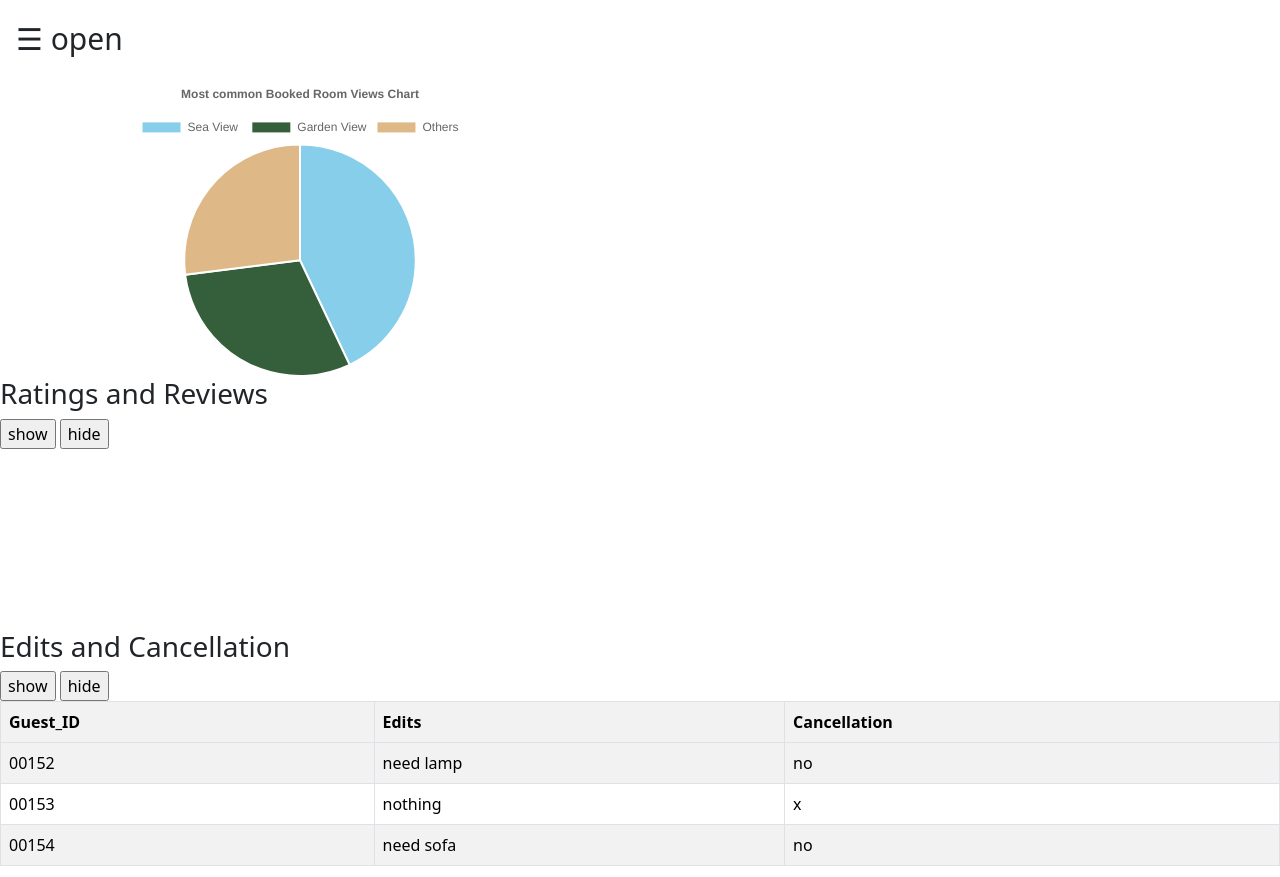
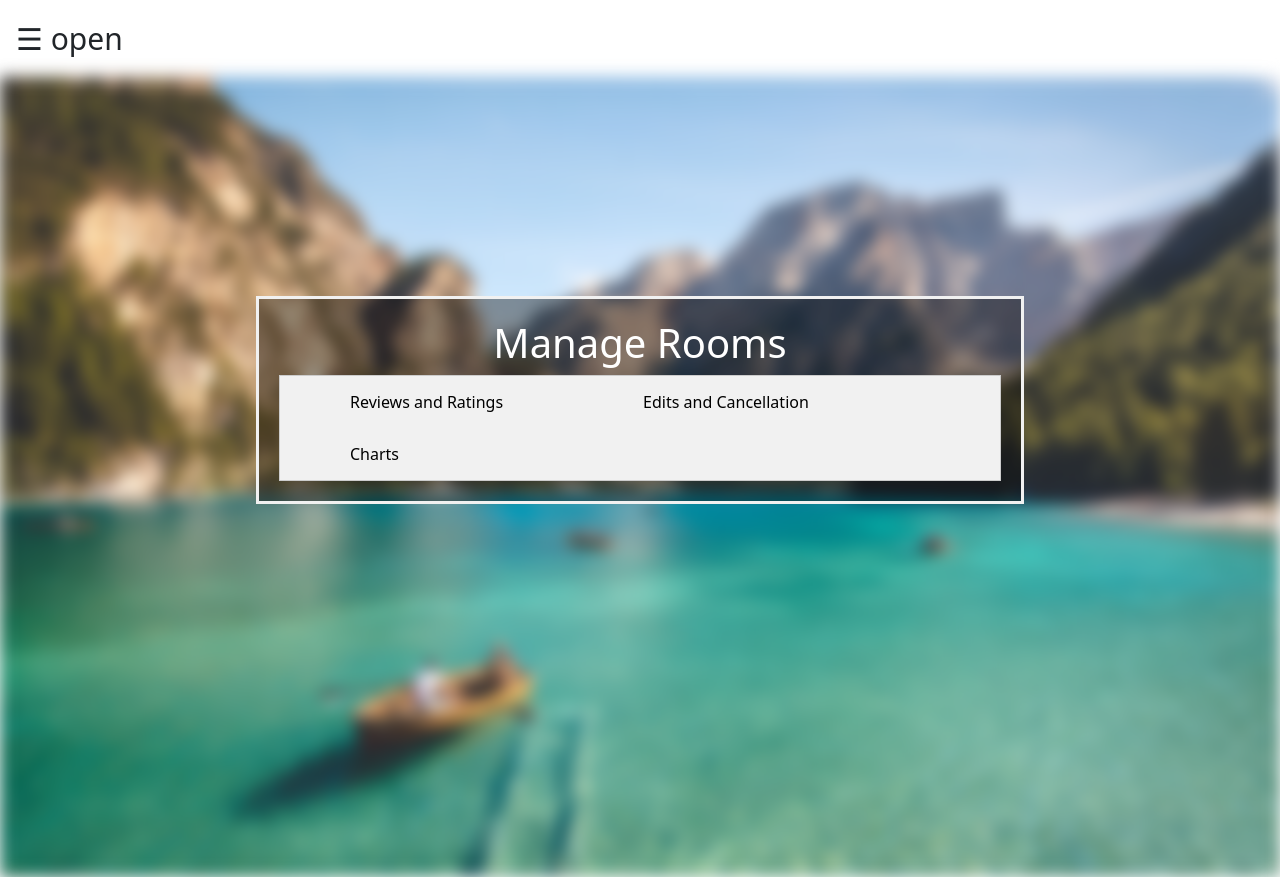
Before and after one commit to MostafaElSafy/HurgadaHotel, a PHP site: page /Manage_Rooms.php in a window 1280 px wide. Run offline with PHP 8.4, Linux system fonts and the light colour scheme; some libraries are stand-ins or nearby versions.

Commit message:
edited manage rooms!(need search bar)

```diff
--- a/Manager_view/Manage_Rooms.php
+++ b/Manager_view/Manage_Rooms.php
@@ -50,62 +50,32 @@
     }
   </script>
 
-<script src="https://cdnjs.cloudflare.com/ajax/libs/Chart.js/2.9.4/Chart.js"></script>
 
+  <div class="bg-image"></div>
+  <div class="bg-text">
+    <h1> Manage Rooms </h1>
 
-<canvas id="myChart" style="width:100%;max-width:600px"></canvas>
+    <!-- Tab links -->
+    <div class="tab">
+      <button class="tablinks" onclick="openCity(event, 'RR')">Reviews and Ratings</button>
+      <button class="tablinks" onclick="openCity(event, 'E_C')">Edits and Cancellation</button>
+      <button class="tablinks" onclick="openCity(event, 'Chart')">Charts</button>
+    </div>
 
-<script>
-var xValues = ["Sea View ", "Garden View", "Others"];
-var yValues = [70, 49, 44];
-var barColors = [
-  "#87CEEB",
-  "#355E3B",
-  "	#DEB887"
-];
+    <!-- Tab content -->
+    <div id="RR" class="tabcontent">
+      <h3>Reviews and Ratings</h3>
 
-new Chart("myChart", {
-  type: "pie",
-  data: {
-    labels: xValues,
-    datasets: [{
-      backgroundColor: barColors,
-      data: yValues
-    }]
-  },
-  options: {
-    title: {
-      display: true,
-      text: "Most common Booked Room Views Chart"
-    }
-  }
-});
-
-</script>
-
- <!-- Buttons for tables -->
- <h3> Ratings and Reviews </h3>
-
- <script>
-  function showTable()
-  {
-    document.getElementsByClassName('table table-bordered table-striped table-hover')[0].style.visibility = "visible";
-  }
-  function hideTable()
-  {
-   document.getElementsByClassName('table table-bordered table-striped table-hover')[0].style.visibility = "hidden";
-  }
-</script>
-<body onload="javascript:hideTable()">
-<input type='button' onClick='javascript:showTable();' value='show'>
-<input type='button' onClick='javascript:hideTable();' value='hide'>
       <table class='table table-bordered table-striped table-hover '>
 
+        <style>
+          .head {
+            background-color: lightskyblue;
+            color: white;
+          }
 
-<style>
-.head{
-                background-color:lightskyblue;
-                color:white;
+          .body {
+            background-color: #FAFAD2;
           }
         </style>
         <tr class="head">
@@ -116,16 +86,15 @@
           <th>Reviews</th>
         </tr>
         <tbody>
-        <tr>
+          <tr class="body">
             <td>00152</td>
             <td>20</td>
             <td>5-123</td>
             <td>5</td>
             <td>This Hotel is very unique </td>
 
-
           </tr>
-        <tr>
+          <tr class="body">
             <td>00153</td>
             <td>25</td>
             <td>4-123</td>
@@ -133,63 +102,43 @@
             <td>This Hotel is awsome </td>
           </tr>
 
-        <tr>
+          <tr class="body">
             <td>00154</td>
             <td>28</td>
             <td>2-123</td>
             <td>2</td>
-            <td>Bad experiance  </td>
+            <td>Bad experiance </td>
           </tr>
         </tbody>
       </table>
 
+    </div>
 
+    <div id="E_C" class="tabcontent">
 
+      <h3>Edits and Cancellation</h3>
+      <table class='table table-bordered table-striped table-hover '>
 
-
-      <h3>  Edits and Cancellation </h3>
-      <script>
-  function showTable()
-  {
-    document.getElementsByClassName('table table-bordered table-striped table-hover')[0].style.visibility = "visible";
-  }
-  function hideTable()
-  {
-   document.getElementsByClassName('table table-bordered table-striped table-hover')[0].style.visibility = "hidden";
-  }
-</script>
-<body onload="javascript:hideTable()">
-<input type='button' onClick='javascript:showTable();' value='show'>
-<input type='button' onClick='javascript:hideTable();' value='hide'>
-      <table class="table table-bordered table-striped table-hover ">
-<style>
-.head{
-                background-color:lightskyblue;
-                color:white;
-     }
-</style>
         <tr class="head">
           <th>Guest_ID</th>
           <th>Edits</th>
           <th>Cancellation</th>
         </tr>
-        <tbody>
-        <tr>
+        <tbody id="myTable">
+          <tr class="body">
             <td>00152</td>
             <td>need lamp </td>
             <td>no</td>
+          </tr>
 
-
-
-        </tr>
-        <tr>
+          <tr class="body">
             <td>00153</td>
             <td>nothing</td>
             <td>x</td>
 
           </tr>
 
-        <tr>
+          <tr class="body">
             <td>00154</td>
             <td>need sofa</td>
             <td>no</td>
@@ -198,6 +147,77 @@
         </tbody>
 
       </table>
+
+    </div>
+    <!--search function-->
+
+
+    <div id="Chart" class="tabcontent">
+      <h3>Chart of the most booked room view</h3>
+
+      <script src="https://cdnjs.cloudflare.com/ajax/libs/Chart.js/2.9.4/Chart.js"></script>
+
+      <canvas id="myChart" class="chart"></canvas>
+
+      <script>
+        var xValues = ["Sea View ", "Garden View", "Others"];
+
+
+        var yValues = [70, 49, 44];
+        var barColors = [
+          "#87CEEB",
+          "#355E3B",
+          " #DEB887"
+        ];
+
+        new Chart("myChart", {
+          type: "pie",
+          data: {
+            labels: xValues,
+            datasets: [{
+              backgroundColor: barColors,
+              data: yValues
+
+            }]
+          },
+          options: {
+            title: {
+              display: true,
+
+              text: "Most common Booked Room Views Chart",
+              fontColor: "	#8B4513"
+
+            }
+          }
+        });
+      </script>
+    </div>
+
+
+    <script>
+      function openCity(evt, cityName) {
+        // Declare all variables
+        var i, tabcontent, tablinks;
+
+        // Get all elements with class="tabcontent" and hide them
+        tabcontent = document.getElementsByClassName("tabcontent");
+        for (i = 0; i < tabcontent.length; i++) {
+          tabcontent[i].style.display = "none";
+        }
+
+        // Get all elements with class="tablinks" and remove the class "active"
+        tablinks = document.getElementsByClassName("tablinks");
+        for (i = 0; i < tablinks.length; i++) {
+          tablinks[i].className = tablinks[i].className.replace(" active", "");
+        }
+
+        // Show the current tab, and add an "active" class to the button that opened the tab
+        document.getElementById(cityName).style.display = "block";
+        evt.currentTarget.className += " active";
+      }
+    </script>
+
+  </div>
 </body>
 
 </html>
--- a/Manager_view/Manager_styles.css
+++ b/Manager_view/Manager_styles.css
@@ -101,3 +101,83 @@
   padding: 20px;
   text-align: center;
 }
+
+/** Tabs **/
+.tab {
+  overflow: hidden;
+  border: 1px solid #ccc;
+  background-color: #f1f1f1;
+
+}
+
+/* Style the buttons that are used to open the tab content */
+.tab button {
+  background-color: inherit;
+  float: left;
+  border: none;
+  outline: none;
+  cursor: pointer;
+  padding: 14px 70px;
+  transition: 0.3s;
+}
+
+/* Change background color of buttons on hover */
+.tab button:hover {
+  background-color: #ddd;
+}
+
+/* Create an active/current tablink class */
+.tab button:active {
+  background-color: #ccc;
+}
+
+/* Style the tab content */
+.tabcontent {
+  display: none;
+  padding: 6px 12px;
+  border: 1px solid #ccc;
+  border-top: none;
+}
+
+/*chart style */
+
+.chart{
+  color: antiquewhite;
+  border: solid thin silver;
+  width: 450px;
+  height: 300px;
+  padding: 10px;
+  background-color: #FAFAD2;
+  }
+  #myInput {
+    background-image: url('searchh.jpg'); /* Add a search icon to input */
+    background-size: 20px 30px;
+   background-position: left top;
+    background-position: 10px 12px; /* Position the search icon */
+    background-repeat: no-repeat; /* Do not repeat the icon image */
+    width: 100%; /* Full-width */
+    font-size: 16px; /* Increase font-size */
+    padding: 12px 20px 12px 40px; /* Add some padding */
+    border: 1px solid #ddd; /* Add a grey border */
+    margin-bottom: 12px; /* Add some space below the input */
+  }
+
+#myTable {
+  border-collapse: collapse;
+  width: 100%;
+  border: 1px solid #ddd;
+  font-size: 18px;
+}
+
+#myTable th, #myTable td {
+  text-align: left;
+  padding: 12px;
+}
+
+#myTable tr {
+  border-bottom: 1px solid #ddd;
+}
+
+#myTable tr.header, #myTable tr:hover {
+  background-color: #f1f1f1;
+}
--- a/Manager_view/Manager_view(QC).php
+++ b/Manager_view/Manager_view(QC).php
@@ -15,8 +15,8 @@
 
     <link rel="stylesheet" type="text/css" href="Manager_styles.css">
     <link rel="stylesheet" href="../assets/css/MainStyles.css">
-    <link rel="stylesheet" href="style.css">
-    <link rel="stylesheet" href="Manager_styles.css">
+
+
 
 </head>
 
```
Also changed, not shown: Manager_view/search.png (added), Manager_view/searchh.jpg (added). Lines whose indentation alone changed are shown as unchanged.
